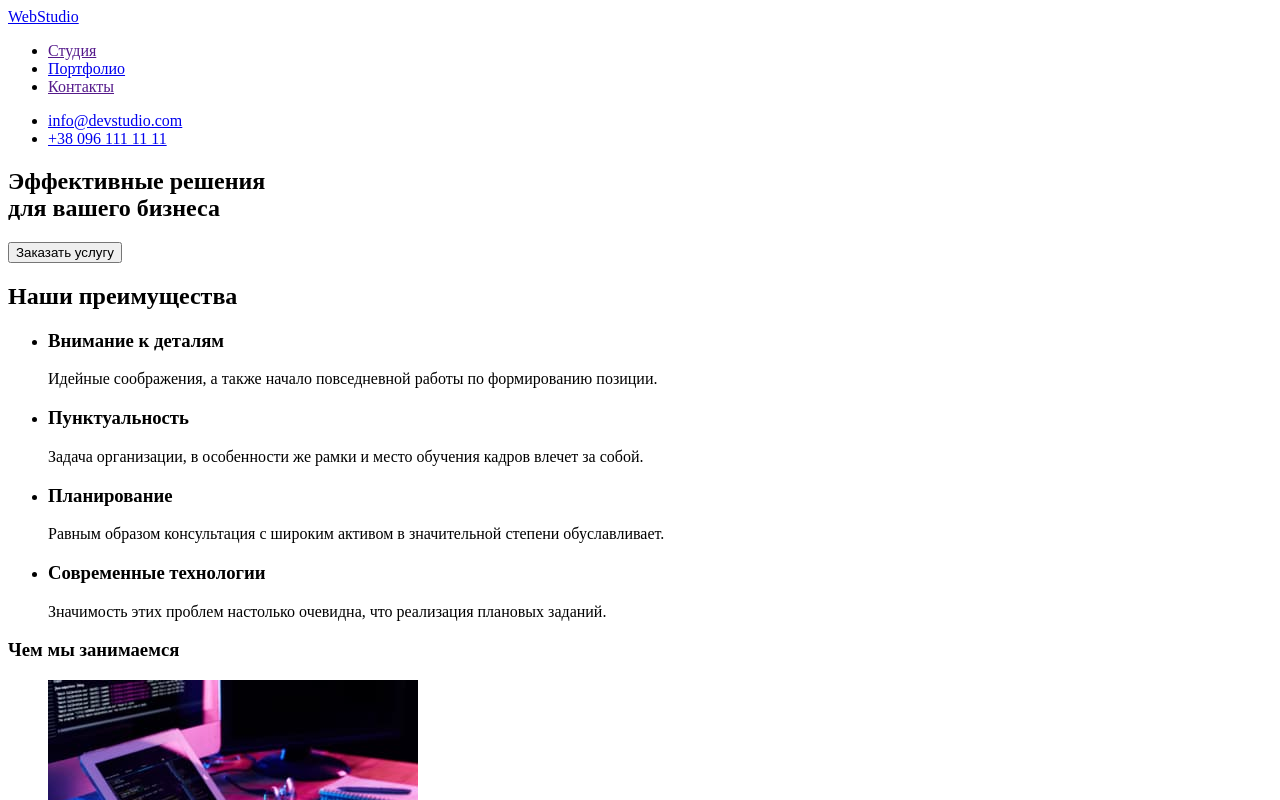
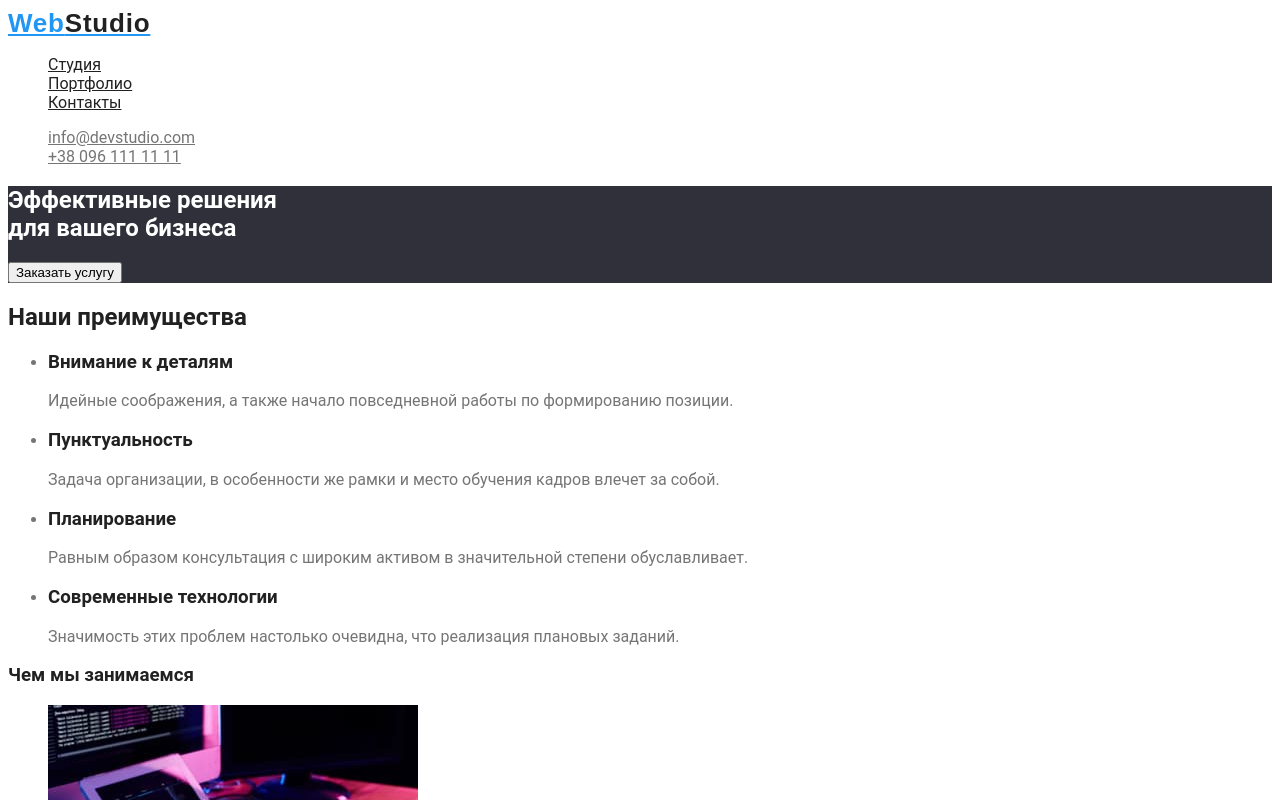
Before and after one commit to YozefKubirya/goit-markup-hw-02, a plain HTML site: page index.html in a window 1280 px wide. Shown: the top 800 px of the page. Drawn offline with Linux system fonts and the light colour scheme.

Commit message:
add some classes and make css styles

```diff
--- a/css/styles.css
+++ b/css/styles.css
@@ -0,0 +1,86 @@
+/* primary text color #757575 */
+
+/* second-text-color :#212121   */
+
+/* accent-text-color :#2196F3 */
+
+/* accent-text-color-hero :#FFFFFF
+
+rbga ( 255,255,255,0.6) -color for text adres footer*/
+
+/* back-round color #FFFFFF */
+/* back-round color for footer and hero #2F303A  */
+
+/* back-round color for main" portfolio" and section adventeges and "what we do"#E5E5E5*/
+
+/* back-round color for section our team #F5F4FA */
+:root{
+   --primary-text-color :#757575;
+   --second-text-color: #212121;
+   --accent-text-color: #2196F3;
+   --accent-text-color-white: #FFFFFF;
+   --footer-text-color:#FFFFFF99;
+   --back-round-color:#FFFFFF;
+   --back-round-color-footer-hero:#2F303A;
+   --back-round-color-section:#E5E5E5;
+   --back-round-color-team:#F5F4FA;
+}
+body{background-color:var(--back-round-color) ;
+   color:var(--primary-text-color);
+   font-family: Roboto, Oxygen, Ubuntu, Cantarell, 'Open Sans', 'Helvetica Neue', sans-serif;
+      font-weight: 400;
+      font-style: normal;
+}
+/* Header */
+.list{
+   list-style: none;
+}
+/* logo */
+.logo {
+   font-family: 'Raleway', sans-serif;
+   font-style: normal;
+   font-weight: 700;
+   font-size: 26px;
+   line-height: 1, 19;
+   letter-spacing: 0.03em;
+   color: var(--accent-text-color);
+}
+
+.logo-accent {
+   color: var(--second-text-color);
+}
+/* site-nav */
+.site-nav .link{
+   color: var(--second-text-color);
+}
+.site-nav .link:hover,
+.site-nav .link:focus{
+   color: var(--accent-text-color);
+}
+/* contacts */
+.contacts .link{
+   color: var(--primary-text-color);
+}
+.contacts .link:hover,.link:focus{
+   color: var(--accent-text-color);
+}
+/* main */
+/* hero */
+.hero{
+   background-color:var(--back-round-color-footer-hero) ;
+}
+.hero-title{
+   color: var(--accent-text-color-white);
+}
+/* section */
+.section-title{
+   color: var(--second-text-color);
+}
+/* features */
+.features-list .title{
+   color: var(--second-text-color);
+}
+/* comands */
+.comands-list .title{
+   color: var(--second-text-color);
+}
--- a/index.html
+++ b/index.html
@@ -10,53 +10,55 @@
 <body>
    <header class="page-header">
       <nav>
-      <a href="./index.html" class="logo">WebStudio</a>
-      <ul class="site-nav">
-         <li><a href="">Студия</a></li>
-         <li><a href="./portfolio.html">Портфолио</a></li>
-         <li><a href="">Контакты</a></li>
+      <a href="./index.html" class="logo"lang="en">Web<span class="logo-accent">Studio</span><a>
+
+      <ul class="site-nav list">
+         <li><a href=""class="link">Студия</a></li>
+         <li><a href="./portfolio.html"class="link">Портфолио</a></li>
+         <li><a href=""class="link">Контакты</a></li>
       </ul>
 
-      <ul class="contacts">
-         <li><a href="mailto:info@devstudio.com">info@devstudio.com</a></li>
-         <li><a href="tel:+380961111111"> +38 096 111 11 11
+      <ul class="contacts list">
+
+         <li><a href="mailto:info@devstudio.com"    class="link">info@devstudio.com</a></li>
+
+      <li><a href="tel:+380961111111" class="link"> +38 096 111 11 11
          </a></li>
       </ul>
       </nav>
    </header>
    <main>
       <!--Герой-->
-   <div>
-      <section>
-         <h1>Эффективные решения <br/> для вашего бизнеса</h1>
+  <section class="hero">
+         <h1 class="hero-title">Эффективные решения <br/> для вашего бизнеса</h1>
        <button type="button">Заказать услугу</button>
-      </section>
-   </div>
+  </section>
    <!-- Наши преимущества -->
-<section>
-   <h2> Наши преимущества</h2>
-   <ul>
+<section class="section">
+   <h2 class="section-title"> Наши преимущества</h2>
+   <ul class="features-list">
      <li>
-      <h3>Внимание к деталям</h3>
+      <h3 class="title">Внимание к деталям</h3>
 <p>Идейные соображения, а также начало повседневной работы по формированию позиции.</p>
    </li>
      <li>
-        <h3>Пунктуальность</h3>
+    <h3 class="title">Пунктуальность</h3>
 <p>Задача организации, в особенности же рамки и место обучения кадров влечет за собой. </p>
    </li>
       <li>
-       <h3>Планирование</h3>
+       <h3 class="title">Планирование</h3>
 <p>Равным образом консультация с широким активом в значительной степени обуславливает.</p>
    </li>
 <li>
-   <h3>Современные технологии</h3>
+   <h3 class="title">Современные технологии</h3>
 <p>Значимость этих проблем настолько очевидна, что реализация плановых заданий.</p>
 </li>
    </ul>
    </section>
-   <section>
-      <!-- Чем мы занимаемся -->
-      <h3>Чем мы занимаемся</h3>
+   <!-- Чем мы занимаемся -->
+   <section class="section">
+
+      <h3 class="section-title">Чем мы занимаемся</h3>
       <ul>
          <li> <img src="./imagesforhomwork/photo1.jpg" alt="Верстка дизайна сайта на компьютере" width="370"/>
          </li>
@@ -64,38 +66,40 @@
          <li> <img src="./imagesforhomwork/photo-3.jpg" alt="Работа с палитрой на планшете" width="370"/></li>
       </ul>
    </section>
-   <section>
-      <!-- Наша команда -->
-      <h2>Наша команда</h2>
-      <ul>
+   <!-- Наша команда -->
+   <section class="section">
+
+      <h2 class="section-title">Наша команда</h2>
+      <ul class="comands-list">
           <li> <img src="./imagesforhomwork/img-4.jpg" alt="Игорь Демьяненко Работник 1" width="270"/>
-      <h3>Игорь Демьяненко</h3>
+      <h3 class="title">Игорь Демьяненко</h3>
       <p>Product Designer</p>
 </li>
 <li>
    <img src="./imagesforhomwork/img-7.jpg" alt="Ольга Репина Работник 2" width="270"/>
-      <h3>Ольга Репина</h3>
+      <h3 class="title" >Ольга Репина</h3>
       <p>Frontend Developer</p>
 
 </li>
 <li>
    <img src="./imagesforhomwork/img-5.jpg" alt="Николай Тарасов Работник 3" width="270"/>
-      <h3>Николай Тарасов</h3>
+      <h3 class="title">Николай Тарасов</h3>
       <p>Marketing</p>
 
 </li>
 <li>
   <img src="./imagesforhomwork/img-6.jpg" alt="Михаил Ермаков Работник 4" width="270"/>
-      <h3>Михаил Ермаков</h3>
+      <h3 class="title">Михаил Ермаков</h3>
       <p>UI Designer</p>
 
 </li>
  </ul>
  </section>
 </main>
+<!-- адресс -->
 <footer>
    <!-- адресс -->
-   <a href="/">WebStudio</a>
+   <a href="./index.html"lang="en" class="logo">Web<span class="logo-accent">Studio</span></a>
    <p>г. Киев, пр-т Леси Украинки,26 </p>
    <address>
       <ul>
```
Also changed, not shown: portfolio.html (+13 -10 lines).
